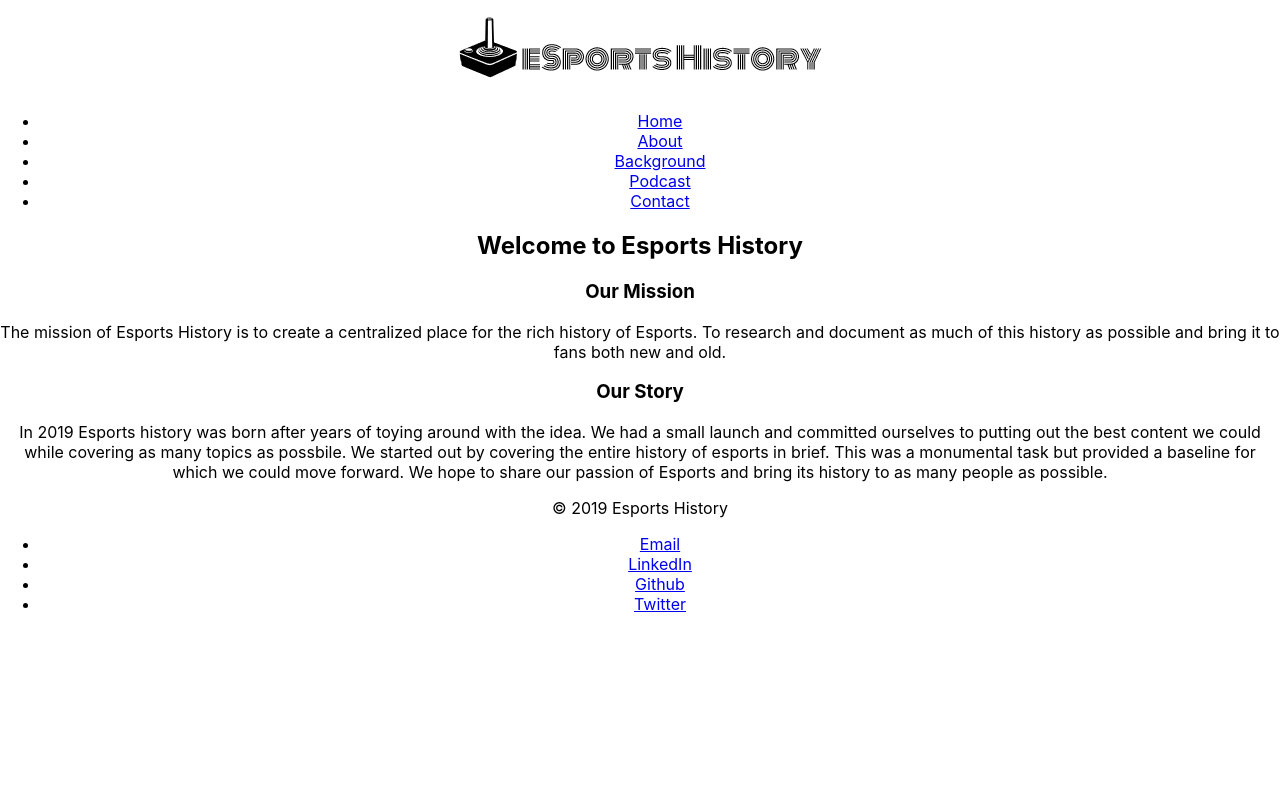
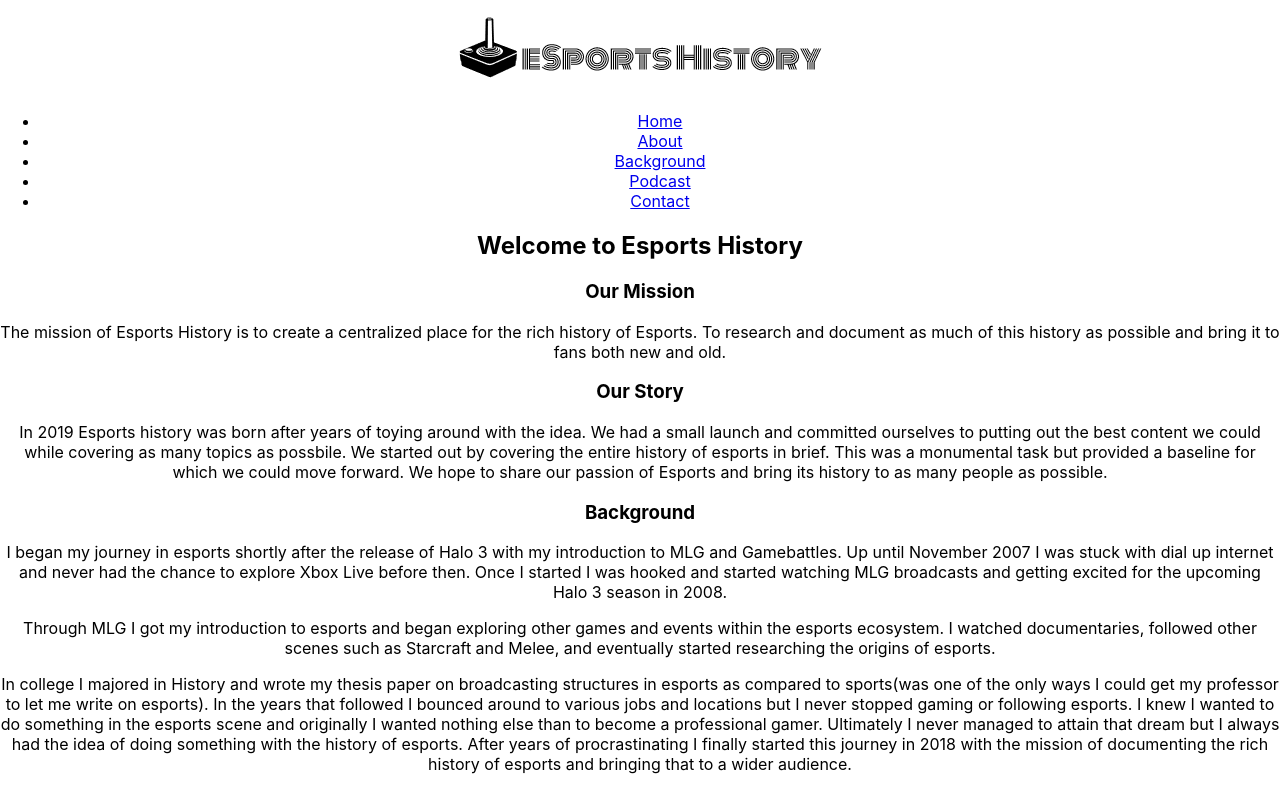
Before and after one commit to Zarnerz/EH-React, a React (Create React App) app in the folder esports-history/: page / in a window 1280 px wide. Shown: the top 791 px of the page. Built offline with nearby package versions, Linux system fonts and the light colour scheme.

Commit message:
Background exported and rendering

```diff
--- a/esports-history/src/App.js
+++ b/esports-history/src/App.js
@@ -1,6 +1,7 @@
 import React, { Component } from "react";
 import Header from "./global/header";
 import About from "./pages/main/about";
+import Background from "./pages/main/background";
 import Footer from "./global/footer";
 import "./App.css";
 
@@ -10,6 +11,7 @@ class App extends Component {
       <div className="App">
         <Header />
         <About />
+        <Background />
         <Footer />
       </div>
     );
--- a/esports-history/src/pages/main/background/index.js
+++ b/esports-history/src/pages/main/background/index.js
@@ -1,3 +1,3 @@
-// Export About
-import About from "./About";
-export default About;
+// Export Background
+import Background from "./Background";
+export default Background;
```
